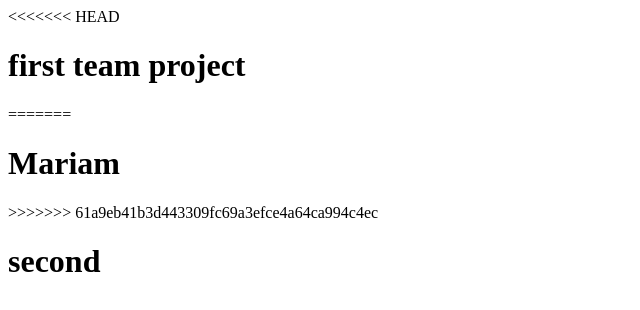
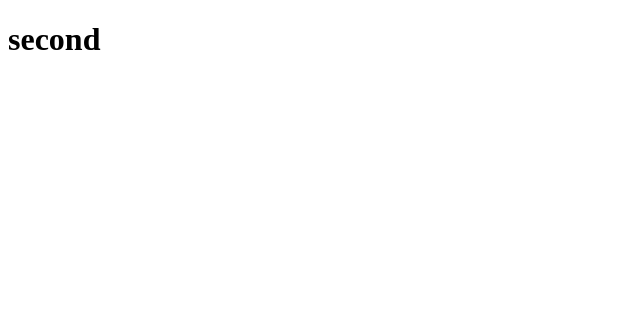
Before and after one commit to mohamedatiah/Blog-Website, an Angular app: page / in a window 1280 px wide. Shown: the top 310 px of the page, without its empty margins (0-640 px from the left). Built offline with nearby package versions, Linux system fonts and the light colour scheme.

Commit message:
Update app.component.html

```diff
--- a/src/app/app.component.html
+++ b/src/app/app.component.html
@@ -1,6 +1 @@
-<<<<<<< HEAD
-<h1>first team project</h1>
-=======
-<h1>Mariam</h1>
->>>>>>> 61a9eb41b3d443309fc69a3efce4a64ca994c4ec
 <h1>second</h1>
```
